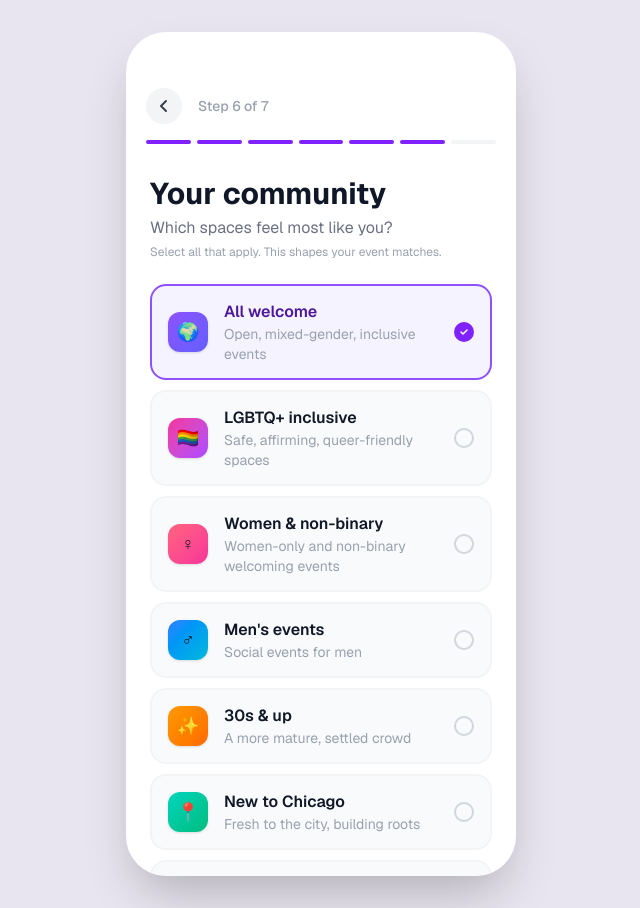
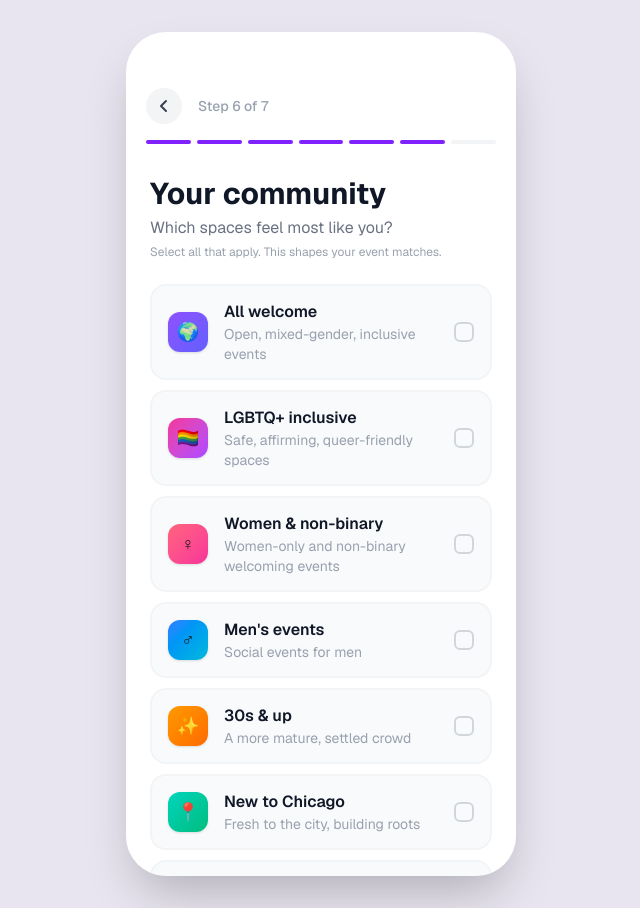
Before and after one commit to maeswim123/Gather, a Next.js app: page /onboarding/community in a window 1280 px wide. Shown: the whole page, without its empty margins (319-959 px from the left). Built offline with nearby package versions, Linux system fonts and the light colour scheme.

Commit message:
Allow multiple selections on community onboarding page

```diff
--- a/app/onboarding/community/page.tsx
+++ b/app/onboarding/community/page.tsx
@@ -64,18 +64,13 @@ const communities = [
 ];
 
 export default function CommunityPage() {
-  const [selected, setSelected] = useState<Set<string>>(new Set(["all"]));
+  const [selected, setSelected] = useState<Set<string>>(new Set());
   const router = useRouter();
 
   const toggle = (id: string) => {
     setSelected((prev) => {
       const next = new Set(prev);
-      if (id === "all") {
-        return new Set(["all"]);
-      }
-      next.delete("all");
       next.has(id) ? next.delete(id) : next.add(id);
-      if (next.size === 0) next.add("all");
       return next;
     });
   };
@@ -122,12 +117,12 @@ export default function CommunityPage() {
                   <div className={`font-semibold text-base ${on ? "text-violet-900" : "text-gray-900"}`}>{label}</div>
                   <div className="text-gray-400 text-sm">{desc}</div>
                 </div>
-                <div className={`w-5 h-5 rounded-full border-2 flex-shrink-0 flex items-center justify-center ${
+                <div className={`w-5 h-5 rounded-md border-2 flex-shrink-0 flex items-center justify-center ${
                   on ? "border-violet-600 bg-violet-600" : "border-gray-300"
                 }`}>
                   {on && (
-                    <svg width="10" height="10" viewBox="0 0 10 10" fill="none">
-                      <path d="M2 5l2 2 4-4" stroke="white" strokeWidth="1.5" strokeLinecap="round" strokeLinejoin="round" />
+                    <svg width="11" height="9" viewBox="0 0 11 9" fill="none">
+                      <path d="M1 4l3 3.5L10 1" stroke="white" strokeWidth="2" strokeLinecap="round" strokeLinejoin="round" />
                     </svg>
                   )}
                 </div>
@@ -146,9 +141,9 @@ export default function CommunityPage() {
       <div className="px-6 pb-10 pt-4 bg-white border-t border-gray-50">
         <button
           onClick={() => router.push("/onboarding/availability")}
-          className="w-full py-4 rounded-2xl font-semibold text-lg bg-violet-600 text-white"
+          className={`w-full py-4 rounded-2xl font-semibold text-lg transition-colors ${selected.size > 0 ? "bg-violet-600 text-white" : "bg-gray-100 text-gray-400"}`}
         >
-          Continue · {selected.size} {selected.size === 1 ? "community" : "communities"} selected
+          {selected.size > 0 ? `Continue · ${selected.size} ${selected.size === 1 ? "community" : "communities"} selected` : "Continue"}
         </button>
       </div>
     </div>
```
